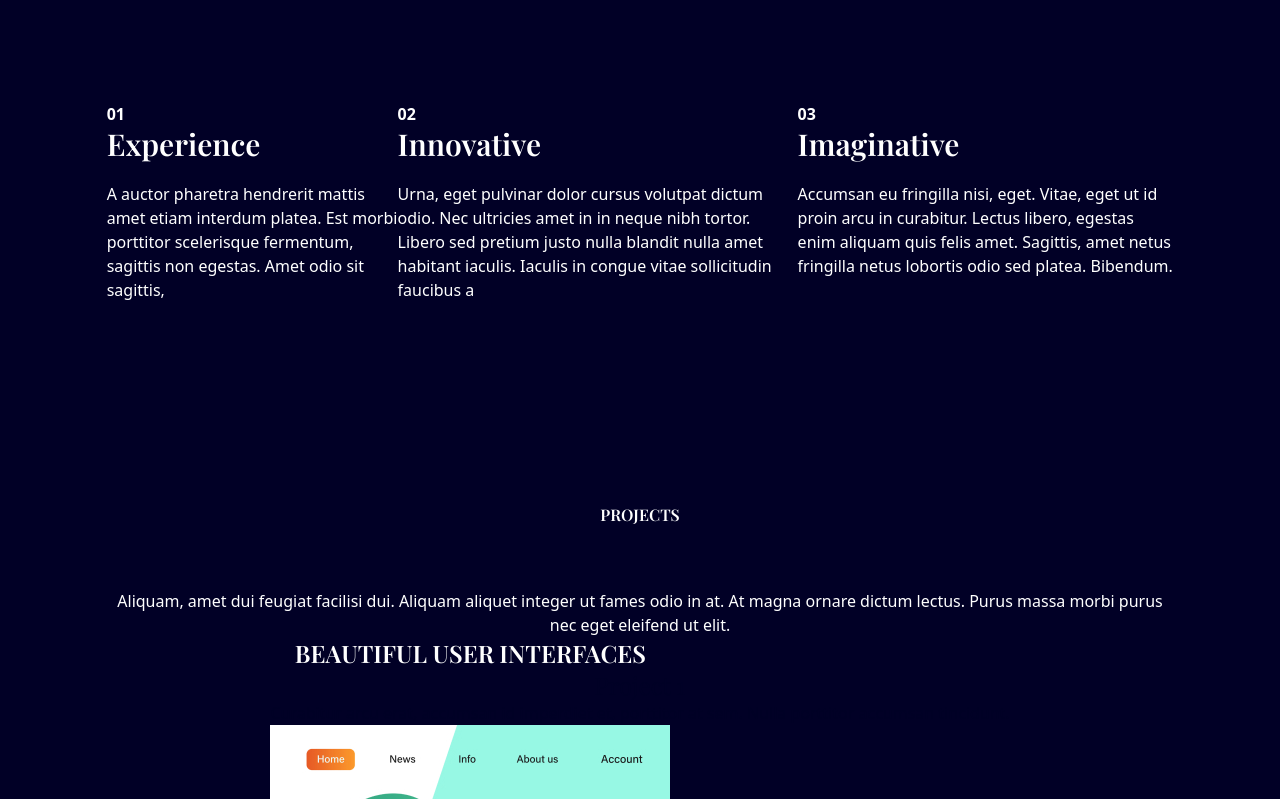
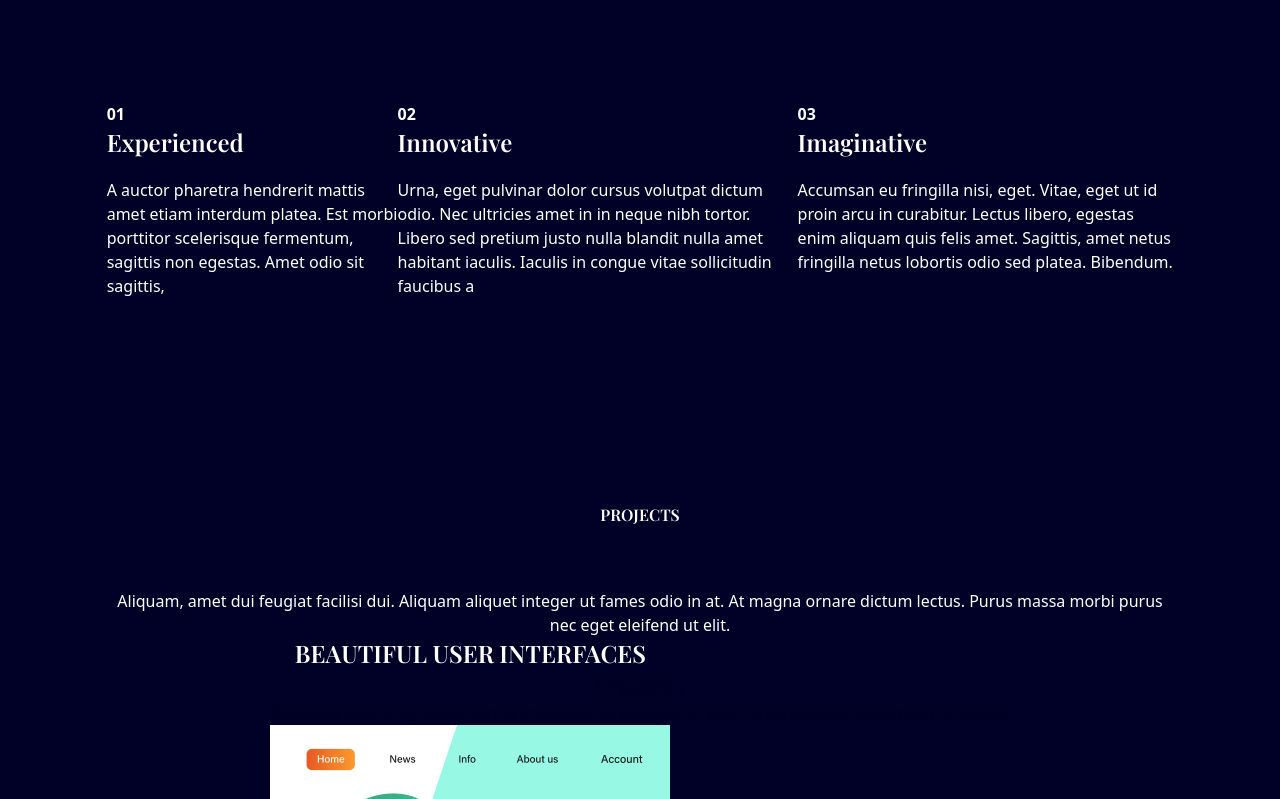
Before and after one commit to Daedalus-Digital/DeployedWindowPain, a React (Vite) app: page / in a window 1280 px wide. Shown: the part 1101-1900 px from the top of the page. Built offline with nearby package versions, Linux system fonts and the light colour scheme; a web font is replaced by a local one.

Commit message:
updated contact / skills styles

```diff
--- a/src/scenes/Contact.jsx
+++ b/src/scenes/Contact.jsx
@@ -77,7 +77,7 @@ const Contact = () => {
             method="POST"
           >
             <input
-              className="w-full bg-ribcolororange font-semibold placeholder-bluebody p-3"
+              className="w-full bg-dark-grey font-semibold placeholder-grey hover:placeholder-opacity-75 p-3 border-2 border-bluebody rounded-lg"
               type="text"
               placeholder="NAME"
               {...register("name", {
@@ -93,7 +93,7 @@ const Contact = () => {
             )}
 
             <input
-              className="w-full bg-ribcolororange font-semibold placeholder-bluebody p-3 mt-5"
+              className="w-full bg-dark-grey font-semibold placeholder-grey hover:placeholder-opacity-75 p-3 mt-5 border-2 border-bluebody rounded-lg"
               type="text"
               placeholder="EMAIL"
               {...register("email", {
@@ -109,10 +109,10 @@ const Contact = () => {
             )}
 
             <textarea
-              className="w-full bg-ribcolororange font-semibold placeholder-bluebody p-3 mt-5"
+              className="w-full bg-dark-grey font-semibold placeholder-grey hover:placeholder-opacity-75 p-3 mt-5 border-2 border-bluebody rounded-lg"
               name="message"
               placeholder="MESSAGE"
-              rows="4"
+              rows="7"
               cols="50"
               {...register("message", {
                 required: true,
@@ -127,9 +127,9 @@ const Contact = () => {
                   "Max length is 2000 char."}
               </p>
             )}
-
+            <br />
             <button
-              className="p-5 bg-ribcolororange font-semibold text-bluebody mt-5 hover:bg-bluebody hover:text-ribcolororange"
+              className="p-5 bg-ribcolororange font-semibold text-grey mt-5 hover:bg-bluebody hover:text-ribcolororange hover:border-2 hover:border-grey"
               type="submit"
             >
               SEND US A MESSAGE
--- a/src/scenes/MySkills.jsx
+++ b/src/scenes/MySkills.jsx
@@ -65,8 +65,8 @@ const MySkills = () => {
           <div className="relative h-32">
             <div className="z-10">
               <p className="font-sedgwick font-semibold text-5xl">01</p>
-              <p className="font-playfair font-semibold text-3xl mt-3">
-                Experience
+              <p className="font-playfair font-semibold text-2xl mt-3">
+                Experienced
               </p>
             </div>
             <div className="w-1/2 md:w-3/4 h-32 bg-[#fdd474] absolute right-0 top-0 z-[-1]" />
@@ -93,7 +93,7 @@ const MySkills = () => {
           <div className="relative h-32">
             <div className="z-10">
               <p className="font-sedgwick font-semibold text-5xl">02</p>
-              <p className="font-playfair font-semibold text-3xl mt-3">
+              <p className="font-playfair font-semibold text-2xl mt-3">
                 Innovative
               </p>
             </div>
@@ -121,7 +121,7 @@ const MySkills = () => {
           <div className="relative h-32">
             <div className="z-10">
               <p className="font-sedgwick font-semibold text-5xl">03</p>
-              <p className="font-playfair font-semibold text-3xl mt-3">
+              <p className="font-playfair font-semibold text-2xl mt-3">
                 Imaginative
               </p>
             </div>
```
